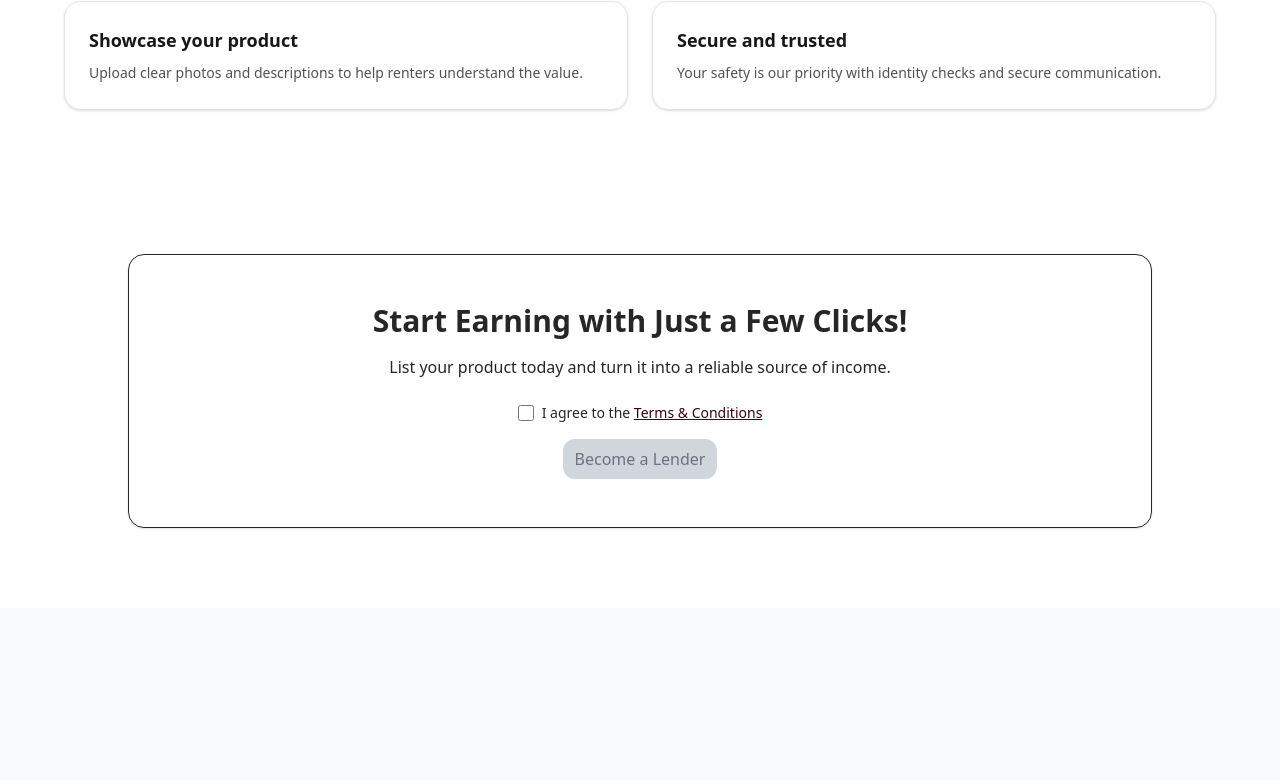
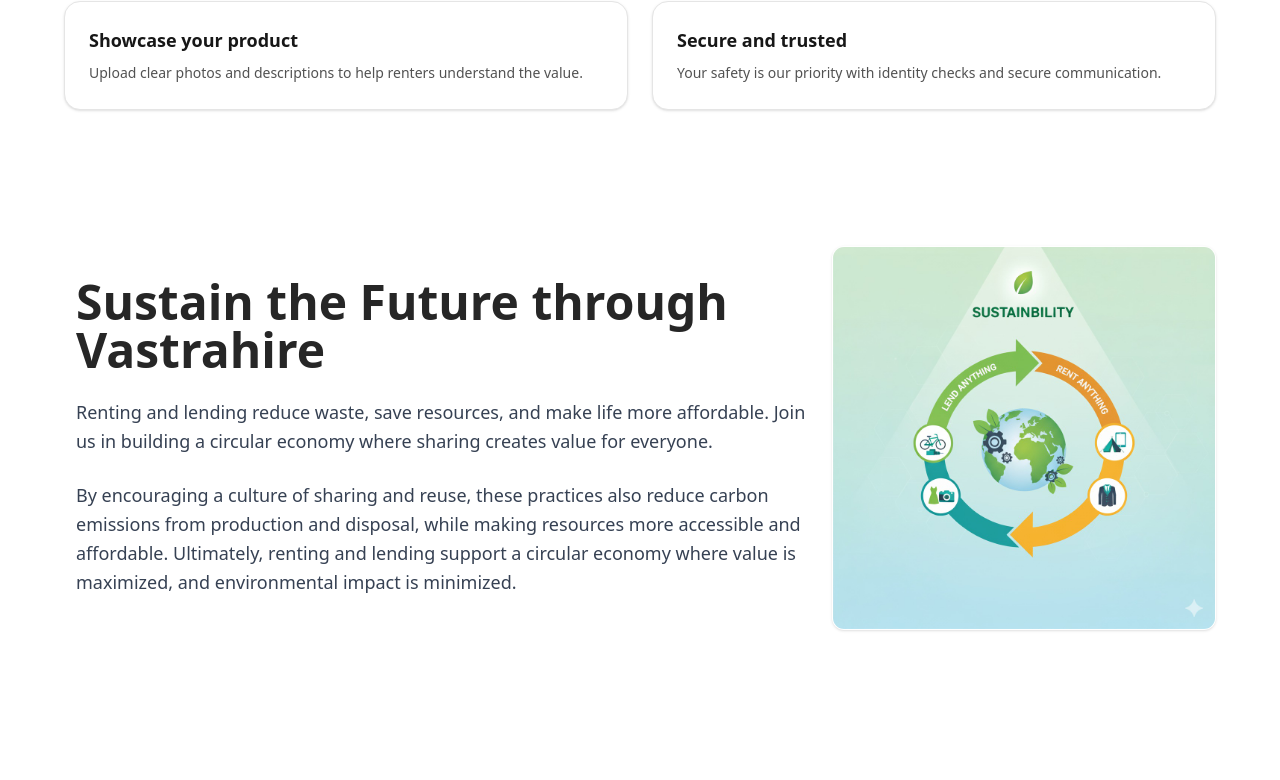
Before and after one commit to Nuvance-Technologies/vastrahire-frontend, a Next.js app: page /earn-through-us in a window 1280 px wide. Shown: the part 1756-2536 px from the top of the page. Before the commit the page ends 2364 px from the top, so only its background shows below. Built offline with nearby package versions, Linux system fonts and the light colour scheme; no server answers; the database is empty.

Commit message:
Susutainability

```diff
--- a/src/app/earn-through-us/page.tsx
+++ b/src/app/earn-through-us/page.tsx
@@ -160,8 +160,34 @@
                         </div>
                     </div>
                 </section>
+                <section className="px-4 py-6 flex justify-center ">
+                    <div className="mx-auto max-w-6xl flex md:flex-row flex-col justify-evenly items-center py-12">
+                        {/* Left Text Section */}
+                        <div className="space-y-6 text-neutral-800 max-w-3xl px-3 py-4">
+                            <h1 className="text-4xl md:text-5xl font-semibold text-pretty text-primary">
+                                Sustain the Future through Vastrahire
+                            </h1>
+                            <p className="text-lg text-gray-700 leading-relaxed">
+                                Renting and lending reduce waste, save resources, and make life more affordable. Join us in building a circular economy where sharing creates value for everyone.
+                            </p>
+                            <p className="text-lg text-gray-700 leading-relaxed">By encouraging a culture of sharing and reuse, these practices also reduce carbon emissions from production and disposal, while making resources more accessible and affordable. Ultimately, renting and lending support a circular economy where value is maximized, and environmental impact is minimized.</p>
+                        </div>
+
+
+                        {/* Right Image Section */}
+                        <div className="flex justify-center">
+                            <Image
+                                src="/sustainable.jpg"
+                                width={560}
+                                height={200}
+                                alt="Illustration of people renting and exchanging products"
+                                className="w-96 h-auto rounded-xl border border-border shadow-sm bg-card"
+                            />
+                        </div>
+                    </div>
+                </section>
                 <section className="px-4 py-12 md:py-20">
-                    <div className="mx-auto max-w-5xl rounded-2xl p-8 md:p-12 text-center text-neutral-800 border border-border bg-card shadow-sm">
+                    <div className="mx-auto max-w-6xl rounded-2xl p-8 md:p-12 text-center text-neutral-800 border border-border bg-card shadow-sm">
                         <h3 className="text-2xl md:text-3xl font-semibold text-balance mb-4">
                             Start Earning with Just a Few Clicks!
                         </h3>
```
Also changed, not shown: public/sustainable.jpg (added).
